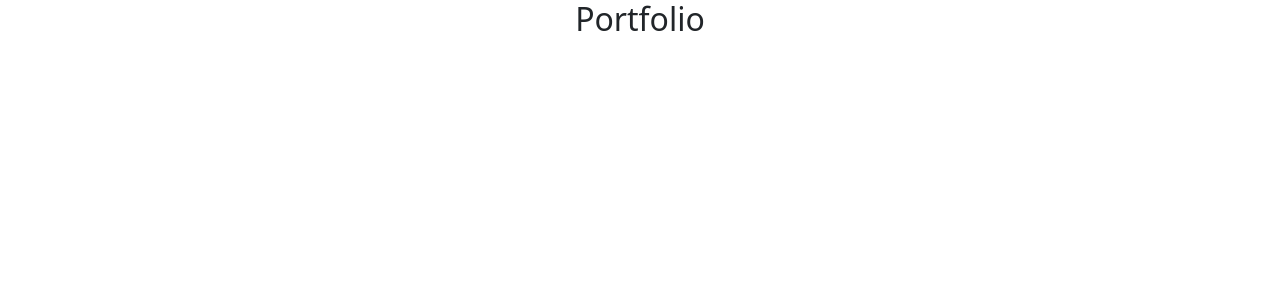
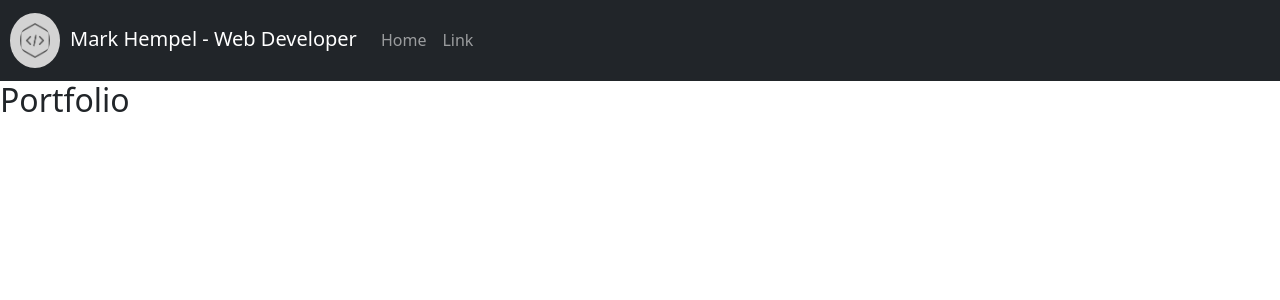
Before and after one commit to markh1089/portfolio, a React (Create React App) app in the folder portfolio/: page / in a window 1280 px wide. Shown: the top 300 px of the page. Built offline with nearby package versions, Linux system fonts and the light colour scheme.

Commit message:
Creation of navigation bar

```diff
--- a/portfolio/src/App.css
+++ b/portfolio/src/App.css
@@ -1,38 +1,14 @@
-.App {
-  text-align: center;
+
+/* Navigation Bar */
+.logo {
+  width: 50px;
+  margin-right: 10px;
+  margin-left: 10px;
+  background-color:lightgrey;
+  border-radius: 50%;
+  padding: 10px;
 }
 
-.App-logo {
-  height: 40vmin;
-  pointer-events: none;
+p {
+text-transform: uppercase;
 }
-
-@media (prefers-reduced-motion: no-preference) {
-  .App-logo {
-    animation: App-logo-spin infinite 20s linear;
-  }
-}
-
-.App-header {
-  background-color: #282c34;
-  min-height: 100vh;
-  display: flex;
-  flex-direction: column;
-  align-items: center;
-  justify-content: center;
-  font-size: calc(10px + 2vmin);
-  color: white;
-}
-
-.App-link {
-  color: #61dafb;
-}
-
-@keyframes App-logo-spin {
-  from {
-    transform: rotate(0deg);
-  }
-  to {
-    transform: rotate(360deg);
-  }
-}
--- a/portfolio/src/App.js
+++ b/portfolio/src/App.js
@@ -1,9 +1,11 @@
 import './App.css';
 import "bootstrap/dist/css/bootstrap.min.css";
+import Navbar from './Components/Navigation';
 
 function App() {
   return (
     <div className="App">
+      <Navbar />
       <h2>Portfolio</h2>
 
     </div>
--- /dev/null
+++ b/portfolio/src/Components/Navigation.js
@@ -0,0 +1,23 @@
+import React from "react";
+import { Nav, Navbar} from "react-bootstrap";
+import logo from "../logo.png"
+
+
+
+function Navigation() {
+    return (
+<Navbar bg="dark" variant="dark" expand="lg">
+  <Navbar.Brand href="#home"> <img src={logo} className="logo" alt="logo..."/>Mark Hempel - Web Developer</Navbar.Brand>
+  <Navbar.Toggle aria-controls="basic-navbar-nav" />
+  <Navbar.Collapse id="basic-navbar-nav">
+    <Nav className="mr-auto">
+      <Nav.Link href="#home">Home</Nav.Link>
+      <Nav.Link href="#link">Link</Nav.Link>
+    </Nav>
+
+  </Navbar.Collapse>
+</Navbar>
+    )
+}
+
+export default Navigation
```
Also changed, not shown: portfolio/src/logo.png (added).
